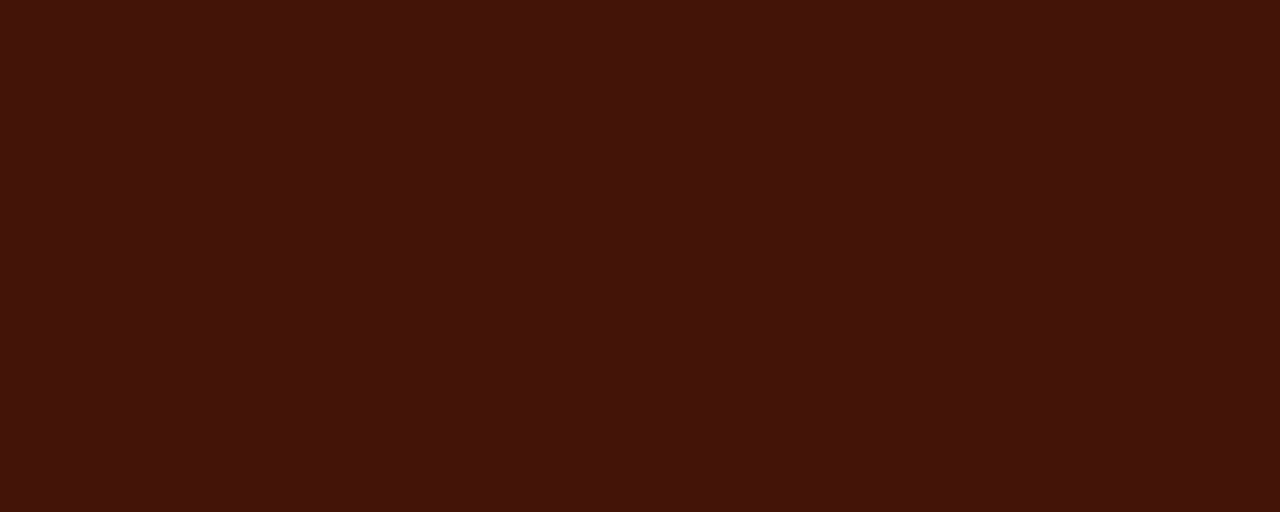
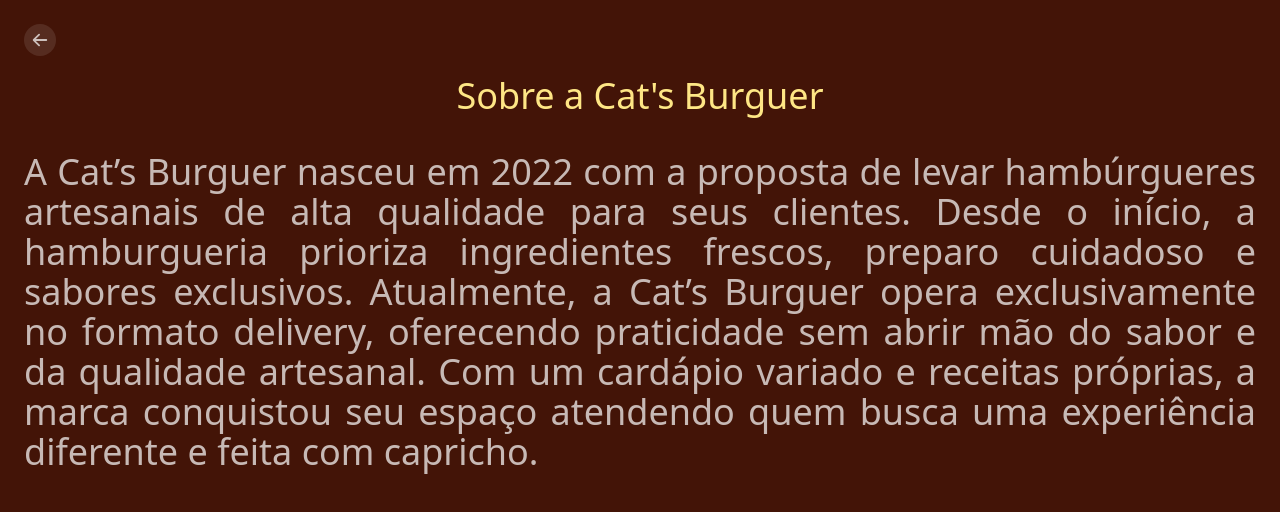
Before and after one commit to JoaoPaulo0918/CardapioHamburgueria, a React (Vite) app: page /Sobre in a window 1280 px wide. Before the commit this address had no page. Shown: the top 512 px of the page. Built offline with nearby package versions, Linux system fonts and the light colour scheme.

Commit message:
Adicionando Pagina Sobre

```diff
--- a/src/Home.jsx
+++ b/src/Home.jsx
@@ -157,7 +157,8 @@
                             className=""
                         >Contato
                         </a></li>
-                        <li className="cursor-pointer hover:text-red-600 transition">Sobre</li>
+                        <li className="cursor-pointer hover:text-red-600 transition"><Link to="/Sobre" className="cursor-pointer hover:text-red-600 transition">
+                        Sobre</Link></li>
                     </ul>
 
                     {/*div de desenvolvedor*/}
--- /dev/null
+++ b/src/Sobre.jsx
@@ -0,0 +1,31 @@
+import React from "react";
+import {Link} from "react-router-dom"
+
+import { HiArrowLeft } from "react-icons/hi";
+
+export default function Sobre() {
+
+    return (
+
+        //Div principal
+        <div className="flex w-full text-white/70 flex-col justify-center font-sans p-6 gap-5 ">
+
+            {/*Button para voltar*/}
+            <button
+                className=" bg-white/10 rounded-full w-8 h-8 flex items-center justify-center"
+            > <Link to="/"><HiArrowLeft size={18} /></Link>
+            </button>
+
+            {/*Titulo*/}
+            <h1 className="text-xl sm:text-2xl text-center mb-4 md:text-3xl lg:text-4xl text-amber-200">Sobre a Cat's Burguer</h1>
+
+            {/*texto sobre a hamburgueria*/}
+            <p className=" flex  text-xl sm:text-2xl md:text-3xl lg:text-4xl text-justify">
+                A Cat’s Burguer nasceu em 2022 com a proposta de levar hambúrgueres artesanais de alta qualidade para seus clientes. Desde o início, a hamburgueria prioriza ingredientes frescos, preparo cuidadoso e sabores exclusivos.
+
+                Atualmente, a Cat’s Burguer opera exclusivamente no formato delivery, oferecendo praticidade sem abrir mão do sabor e da qualidade artesanal. Com um cardápio variado e receitas próprias, a marca conquistou seu espaço atendendo quem busca uma experiência diferente e feita com capricho.
+            </p>
+
+        </div>
+    )
+}
--- a/src/routes.jsx
+++ b/src/routes.jsx
@@ -3,6 +3,7 @@
 import Cardapio from "./Cardapio";
 import Home from "./Home";
 import Pedido from "./Pedido";
+import Sobre from "./Sobre"
 import './index.css'
 
 
@@ -12,6 +13,7 @@
       <Route path="/" element={<Home />} />
       <Route path="/Cardapio" element={<Cardapio key={Date.now()} />} />
       <Route path="/pedido" element={<Pedido />} />
+      <Route path="/Sobre" element={<Sobre />} />
     </Routes>
   );
 }
```
